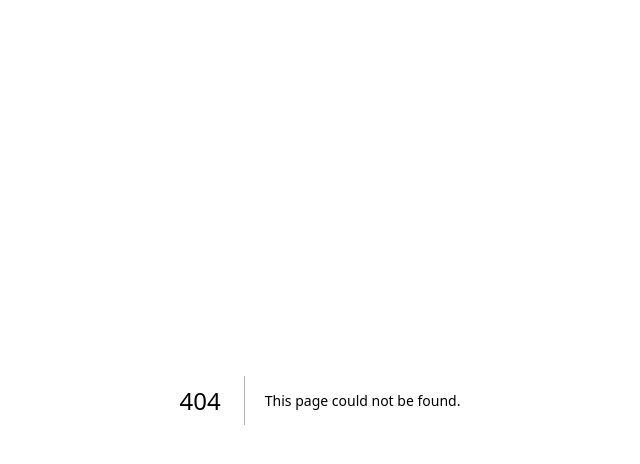
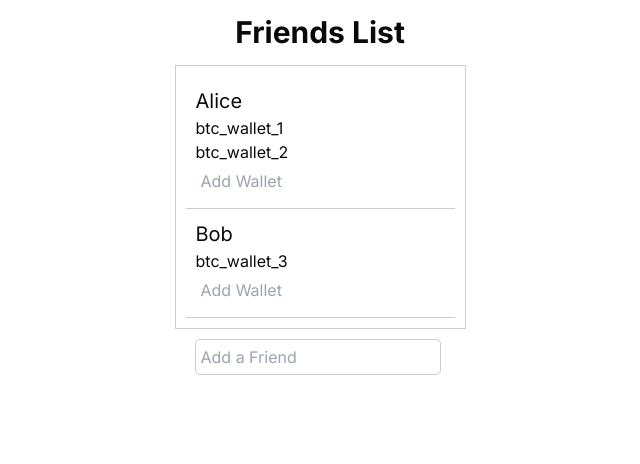
Before and after one commit to jidalii/stacks-hackathon-frontend, a Next.js app: page /friends in a window 1280 px wide. Before the commit this address had no page. Shown: the top 464 px of the page, without its empty margins (320-960 px from the left). Built offline with nearby package versions, Linux system fonts and the light colour scheme.

Commit message:
create friends and claim page- not connected to backend

```diff
--- /dev/null
+++ b/src/app/account/page.tsx
@@ -0,0 +1,14 @@
+"use client";
+
+import React from 'react';
+
+const AboutPage: React.FC = () => {
+  return (
+    <div>
+      <h1>Sign In</h1>
+      <p>Username</p>
+    </div>
+  );
+};
+
+export default AboutPage; // Ensure this is the default export
--- /dev/null
+++ b/src/app/claim/page.tsx
@@ -0,0 +1,50 @@
+"use client";
+
+// src/ClaimRedPocket.tsx
+import React, { useState } from 'react';
+import Web3 from 'web3';
+
+const ClaimRedPocket: React.FC = () => {
+    const [walletAddress, setWalletAddress] = useState<string>('');
+    const [message, setMessage] = useState<string>('');
+
+    // Smart contract address and ABI (replace with your contract's address and ABI)
+    const contractAddress = "YOUR_CONTRACT_ADDRESS";
+    const contractABI = [ "ST153CEHB9B8RGTT8NWGZX15H37KTH0S48WK0DC0H.redPocket" ];
+
+    const claimRedPocket = async () => {
+        if (!walletAddress) {
+            setMessage("Please enter a wallet address.");
+            return;
+        }
+
+        try {
+            // Connect to the blockchain
+            const web3 = new Web3(Web3.givenProvider || "http://localhost:8545");
+            const contract = new web3.eth.Contract(contractABI, contractAddress);
+
+            // Call the claim function from your smart contract
+            const result = await contract.methods.claimRedPocket().send({ from: walletAddress });
+            setMessage(`Claim successful! Transaction: ${result.transactionHash}`);
+        } catch (error) {
+            console.error(error);
+            setMessage(`Error claiming red pocket: ${error.message}`);
+        }
+    };
+
+    return (
+        <div>
+            <h1>Claim Your Chinese Red Pocket</h1>
+            <input
+                type="text"
+                placeholder="Enter your wallet address"
+                value={walletAddress}
+                onChange={(e) => setWalletAddress(e.target.value)}
+            />
+            <button onClick={claimRedPocket}>Claim Red Pocket</button>
+            <div>{message}</div>
+        </div>
+    );
+};
+
+export default ClaimRedPocket;
--- /dev/null
+++ b/src/app/friends/page.tsx
@@ -0,0 +1,104 @@
+"use client";
+
+import React, { useState } from 'react';
+import { useRouter } from 'next/router';
+
+
+// Define types for Friend and Wallet Token
+type WalletToken = string;  // Represents a single Bitcoin wallet token as a string
+
+type Friend = {
+  id: number;
+  name: string;
+  walletTokens: WalletToken[];
+};
+
+const FriendsPage: React.FC = () => {
+
+  // Initialize the friends list in state
+  const [friends, setFriends] = useState<Friend[]>([
+    { id: 1, name: 'Alice', walletTokens: ['btc_wallet_1', 'btc_wallet_2'] },
+    { id: 2, name: 'Bob', walletTokens: ['btc_wallet_3'] },
+  ]);
+
+  // Function to add a new friend
+  const addFriend = (name: string) => {
+    const newFriend: Friend = {
+      id: friends.length + 1,
+      name,
+      walletTokens: []
+    };
+    setFriends([...friends, newFriend]);
+  };
+
+  // Function to add a wallet token to a specific friend
+  const addWalletToken = (friendId: number, token: WalletToken) => {
+    setFriends(prevFriends =>
+      prevFriends.map(friend =>
+        friend.id === friendId
+          ? { ...friend, walletTokens: [...friend.walletTokens, token] }
+          : friend
+      )
+    );
+  };
+
+  return (
+    <div>
+      <h1 style={{ textAlign: 'center', fontWeight: 'bold', padding:'10px', fontSize:'30px'}}>Friends List</h1>
+      <div style={{ display: 'block', border: '1px solid #ccc', padding: '10px', margin: '0 auto', width: 'fit-content' }}>
+        <ul>
+          {friends.map(friend => (
+            <li key={friend.id} style={{ borderBottom: '1px solid #ccc', padding: '10px' }}>
+              <h2 style={{fontSize:'20px'}}>{friend.name}</h2>
+              <ul>
+                {friend.walletTokens.map((token, index) => (
+                  <li key={index}>{token}</li>
+                ))}
+              </ul>
+
+              <input
+                type="text"
+                style={{marginRight: '5px',
+                  padding: '5px',
+                  animation: 'blink-caret 0.8s step-end infinite'}} // Blinking cursor effect
+                placeholder="Add Wallet"
+                onKeyDown={(e) => {
+                  if (e.key === 'Enter' && e.currentTarget.value) {
+                    addWalletToken(friend.id, e.currentTarget.value);
+                    e.currentTarget.value = ''; // Clear the input
+                  }
+                }}
+              />
+            </li>
+          ))}
+        </ul>
+      </div>
+
+
+
+      <div style ={{textAlign:'center', padding:'10px'}}>
+        <input
+          type="text"
+          placeholder="Add a Friend"
+          style={{
+            marginRight: '5px',
+            padding: '5px',
+            border: '1px solid #ccc', // Added border for better visibility
+            borderRadius: '5px', // Rounded corners
+            outline: 'none', // Remove default outline
+            animation: 'blink-caret 0.8s step-end infinite' // Blinking cursor effect
+          }}
+          onKeyDown={(e) => {
+            if (e.key === 'Enter' && e.currentTarget.value) {
+              addFriend(e.currentTarget.value);
+              e.currentTarget.value = ''; // Clear the input
+            }
+          }}
+        />
+      </div>
+
+    </div>
+  );
+};
+
+export default FriendsPage;
--- a/src/app/page.tsx
+++ b/src/app/page.tsx
@@ -1,5 +1,5 @@
 "use client";
-
+import React from "react";
 import Image from "next/image";
 import { useEffect, useState } from "react";
 import styles from "./page.module.css";
@@ -16,6 +16,9 @@ import { Select, SelectContent, SelectItem, SelectTrigger, SelectValue } from "@
 import { ScrollArea } from "@/components/ui/scroll-area"
 import { toast } from "@/hooks/use-toast"
 import { Plus, Minus } from 'lucide-react'
+
+import FriendsPage from "./friends/page";
+import Link from 'next/link';
 
 export default function Home() {
   const [amount, setAmount] = useState('')
@@ -84,6 +87,8 @@ export default function Home() {
           {/* ContractCallVote file: `./src/components/ContractCallVote.js` */}
           <ContractCallVote />
         </div>
+
+
         <h1 className="text-2xl font-bold">Web3 Token Distributor</h1>
         <div className="flex-grow">
           <Label htmlFor="amount">Amount</Label>
@@ -146,6 +151,12 @@ export default function Home() {
           </ScrollArea>
         </div>
 
+
+        <FriendsPage />
+        <Link href="/friends">
+          <Button variant="link">Go to Friends Page</Button>
+        </Link>
+
       </main>
     </Connect>
   );
```
